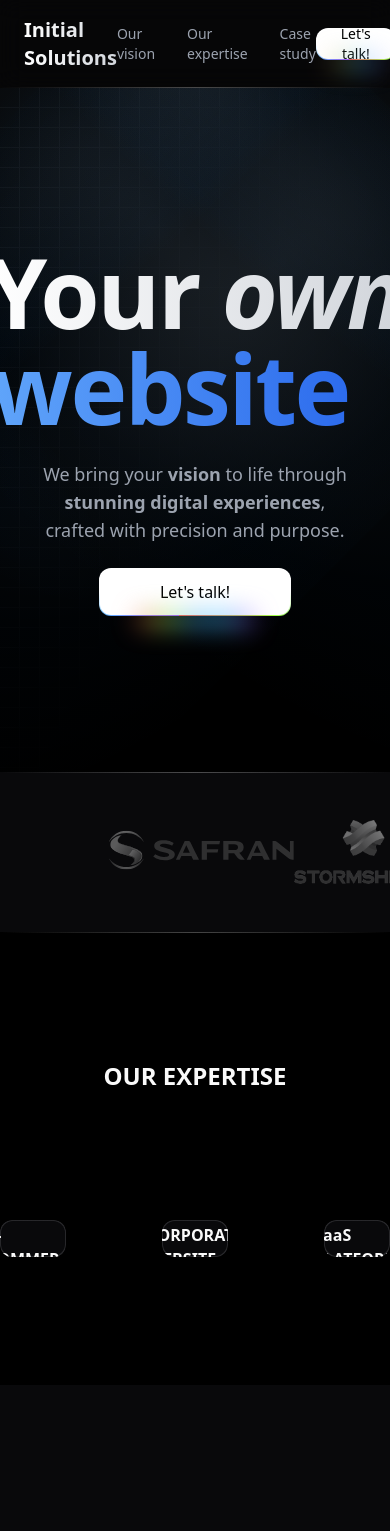
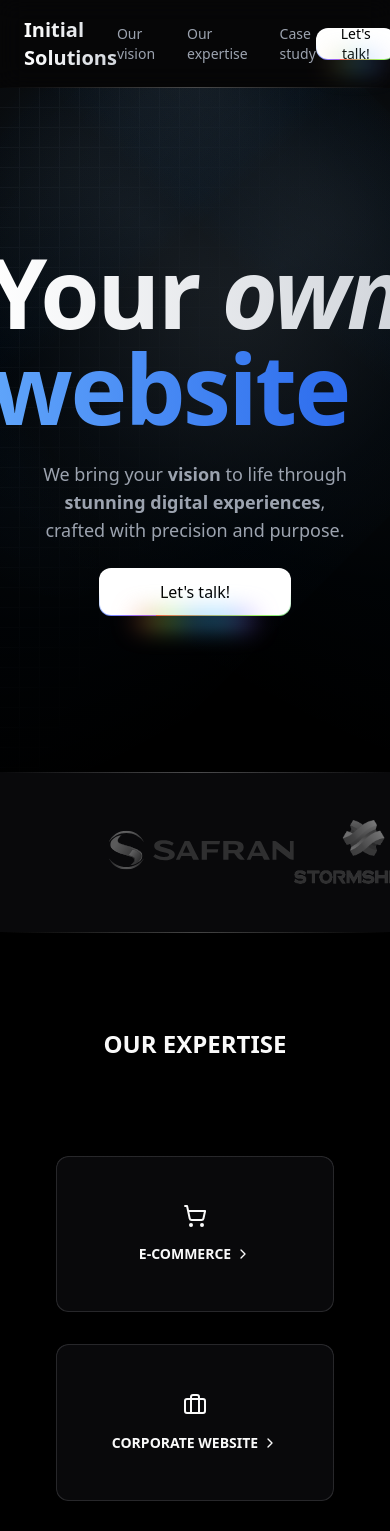
Before and after one commit to Initial-Solutions/Project-Agency, a React (Vite) app: page / in a window 390 px wide. Shown: the top 1531 px of the page. Before the commit the page ends 1385 px from the top, so only its background shows below. Built offline with nearby package versions, Linux system fonts and the light colour scheme.

Commit message:
mobile version for expertise

```diff
--- a/src/components/expertise.tsx
+++ b/src/components/expertise.tsx
@@ -1,8 +1,14 @@
 import { useReducer, useRef } from 'react';
 import { MagicCard } from '@/components/ui/magic-card.tsx';
 import { AnimatePresence, motion, useInView } from 'framer-motion';
-import { BriefcaseIcon, HammerIcon, ShoppingCart } from 'lucide-react';
+import {
+  BriefcaseIcon,
+  ChevronRight,
+  HammerIcon,
+  ShoppingCart,
+} from 'lucide-react';
 import { Particles } from '@/components/ui/particles.tsx';
+import { useIsMobileDevice } from '@/hooks/useIsMobileDevice.ts';
 
 export function Expertise() {
   const [expertises, dispatch] = useReducer(reducer, expertisesValues);
@@ -13,25 +19,48 @@ export function Expertise() {
     margin: '0px 0px -100px 0px',
   });
 
+  const isMobile = useIsMobileDevice();
+
+  const handleMobileClick = (index: number) => {
+    if (isMobile) {
+      dispatch({ type: ACTIONS.CLICK, index });
+
+      setTimeout(() => {
+        dispatch({ type: ACTIONS.LEAVE });
+      }, 5000);
+    }
+  };
+
   return (
-    <div className={'relative bg-black'}>
+    <div className={'relative bg-black px-8'}>
       <div className="top absolute left-0 right-0 h-[1px]">
         <div className="absolute inset-0 bg-gradient-to-r from-transparent via-zinc-100/20 to-transparent" />
         <div className="absolute inset-0 bg-gradient-to-l from-transparent via-zinc-100/20 to-transparent opacity-50" />
       </div>
-      <div className={'flex flex-col items-center gap-32 py-32 font-bold'}>
+      <div
+        className={
+          'flex flex-col items-center gap-24 py-24 font-bold md:gap-32 md:py-32'
+        }
+      >
         <h2 className={'text-2xl font-bold'} id={'our-expertise'}>
           OUR EXPERTISE
         </h2>
-        <div className={'flex w-full items-center justify-center gap-24'}>
+        <div
+          className={
+            'flex w-full flex-col gap-8 px-6 md:flex-row md:items-center md:justify-around md:px-0'
+          }
+        >
           {expertises.map((expertise, index) => {
             return (
               <div
-                className={'aspect-video w-1/4'}
+                className={'aspect-video grow md:aspect-square lg:aspect-video'}
                 onMouseEnter={() => dispatch({ type: ACTIONS.HOVER, index })}
                 onMouseLeave={() => dispatch({ type: ACTIONS.LEAVE })}
+                onClick={() => handleMobileClick(index)}
               >
-                <MagicCard className={'relative overflow-hidden'}>
+                <MagicCard
+                  className={'relative cursor-default overflow-hidden'}
+                >
                   <AnimatePresence>
                     {expertise.hovered && (
                       <motion.div
@@ -41,7 +70,7 @@ export function Expertise() {
                         exit={{ opacity: 0, scale: 0.95 }}
                         transition={{ duration: 0.3 }}
                         className={
-                          'absolute inset-0 z-50 flex h-full w-full items-center justify-center p-8 text-center italic'
+                          'absolute inset-0 z-50 flex h-full w-full items-center justify-center p-8 text-center text-sm italic md:text-base'
                         }
                       >
                         {expertise.description}
@@ -63,11 +92,14 @@ export function Expertise() {
                         exit={{ opacity: 0, scale: 0.95 }}
                         transition={{ duration: 0.3 }}
                         className={
-                          'absolute inset-0 z-50 flex h-full w-full flex-col items-center justify-center gap-4'
+                          'absolute inset-0 z-50 flex h-full w-full flex-col items-center justify-center gap-4 text-sm md:text-base'
                         }
                       >
                         {expertise.icon}
-                        {expertise.title}
+                        <span className={'flex items-center gap-1'}>
+                          {expertise.title}
+                          <ChevronRight className={'h-4 w-4'} />
+                        </span>
                       </motion.div>
                     )}
                   </AnimatePresence>
@@ -84,6 +116,7 @@ export function Expertise() {
 const ACTIONS = {
   HOVER: 'hover',
   LEAVE: 'leave',
+  CLICK: 'click',
 };
 
 function reducer(
@@ -99,10 +132,21 @@ function reducer(
           return { ...expertise, hovered: false };
         }
       });
+
     case ACTIONS.LEAVE:
       return state.map((expertise) => {
         return { ...expertise, hovered: false };
       });
+
+    case ACTIONS.CLICK:
+      return state.map((expertise, index) => {
+        if (index === action.index) {
+          return { ...expertise, hovered: !expertise.hovered };
+        } else {
+          return { ...expertise, hovered: false };
+        }
+      });
+
     default:
       return state;
   }
@@ -112,19 +156,19 @@ const expertisesValues = [
   {
     title: 'E-COMMERCE',
     description: 'Creating seamless shopping experiences that drive sales.',
-    icon: <ShoppingCart className={'h-8 w-8'} />,
+    icon: <ShoppingCart className={'h-6 w-6 md:h-8 md:w-8'} />,
     hovered: false,
   },
   {
     title: 'CORPORATE WEBSITE',
     description: "Professional designs that reflect your brand's identity.",
-    icon: <BriefcaseIcon className={'h-8 w-8'} />,
+    icon: <BriefcaseIcon className={'h-6 w-6 md:h-8 md:w-8'} />,
     hovered: false,
   },
   {
     title: 'SaaS PLATFORM',
     description: 'Driving product value to capture your market.',
-    icon: <HammerIcon className={'h-8 w-8'} />,
+    icon: <HammerIcon className={'h-6 w-6 md:h-8 md:w-8'} />,
     hovered: false,
   },
 ];
--- /dev/null
+++ b/src/hooks/useIsMobileDevice.ts
@@ -0,0 +1,5 @@
+export function useIsMobileDevice() {
+  return /Android|webOS|iPhone|iPad|iPod|BlackBerry|IEMobile|Opera Mini/i.test(
+    navigator.userAgent
+  );
+}
```
